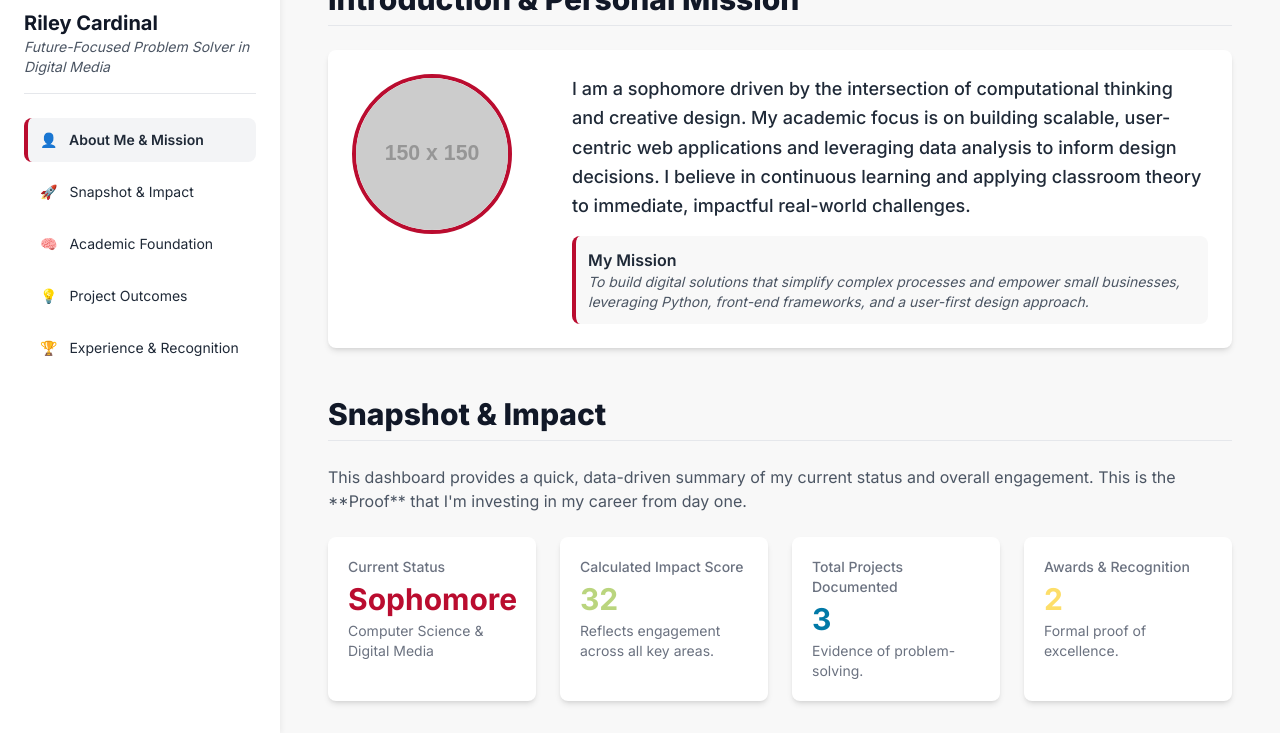
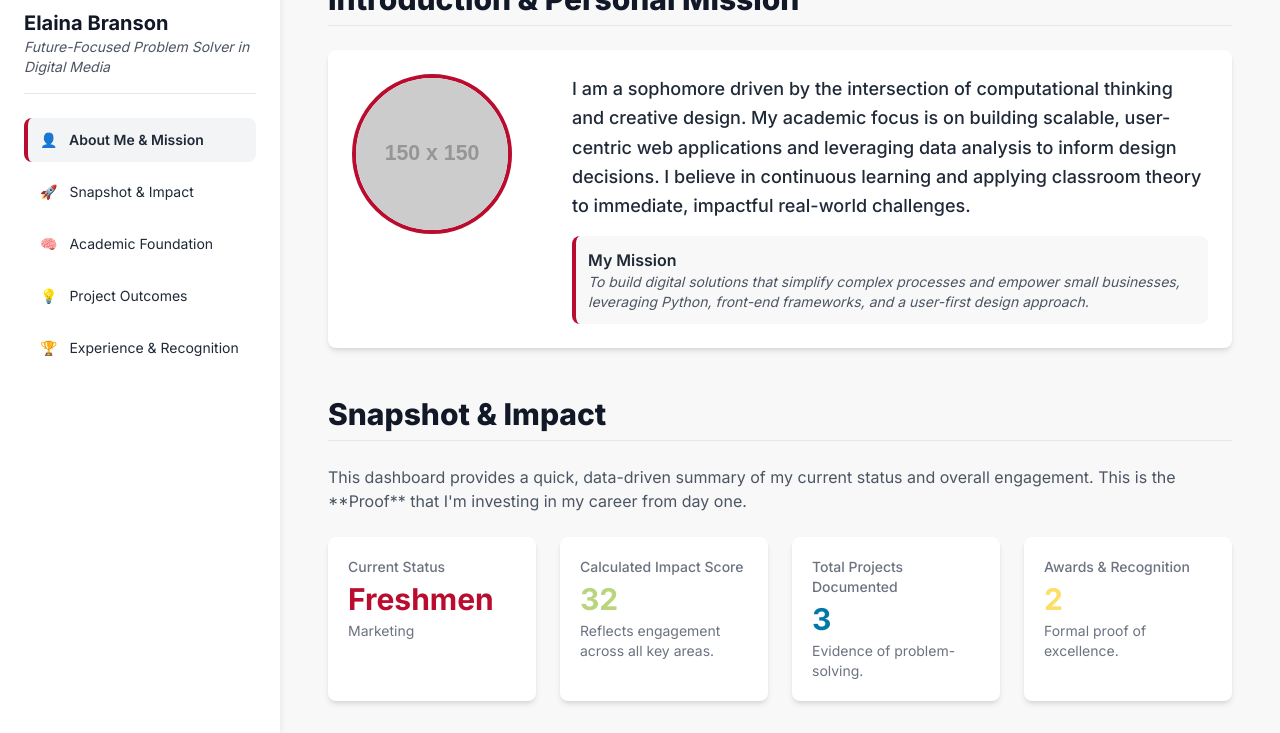
Before and after one commit to e-branson/pbl-portfolio, a plain HTML site: page index.html in a window 1280 px wide. Shown: the part 67-800 px from the top of the page. Drawn offline with nearby package versions, Linux system fonts and the light colour scheme; placeholder pictures from the web are drawn by us.

Commit message:
Update index.html

```diff
--- a/index.html
+++ b/index.html
@@ -255,10 +255,11 @@ CONFIRMATION: NO SVG graphics used. NO Mermaid JS used. -->
 
         // 1.1 PROFILE & BRANDING VARIABLES (REQUIRED)
         const profileData = {
-            studentName: "Riley Cardinal",
+            studentName: "Elaina Branson",
             tagline: "Future-Focused Problem Solver in Digital Media",
-            currentYear: "Sophomore", // Freshman, Sophomore, Junior, Senior
-            major: "Computer Science & Digital Media",
+            currentYear: "Freshmen", // Freshman, Sophomore, Junior, Senior
+            major: "Marketing",
+            minor: "Deaf Studies",
             gpa: 3.85,
             impactScoreMultiplier: 10, // Adjusts how much projects/awards count towards total impact
 
```
